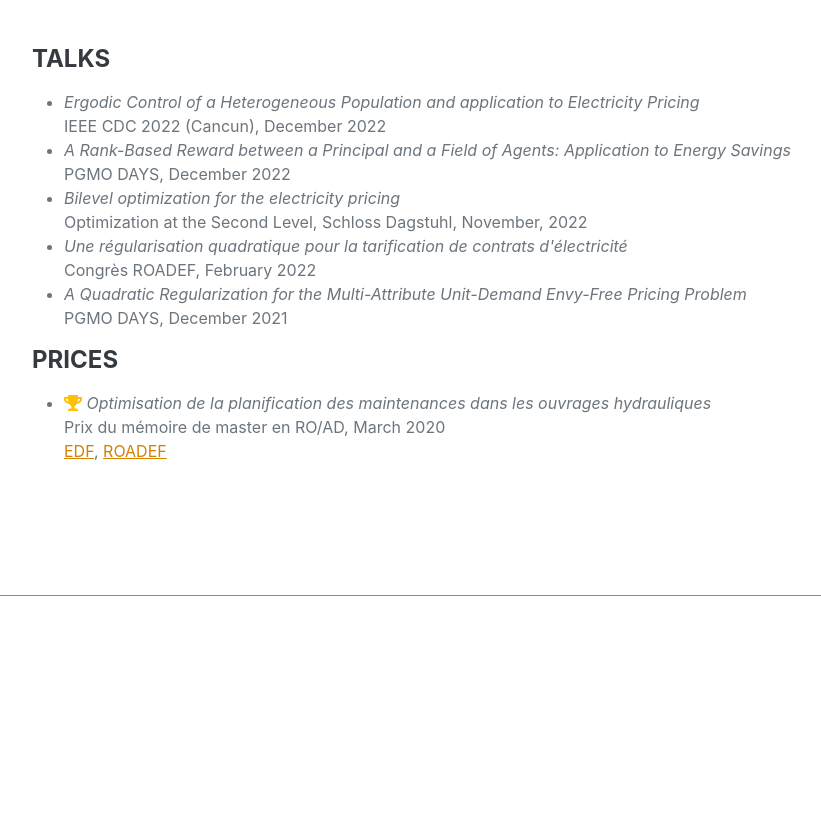
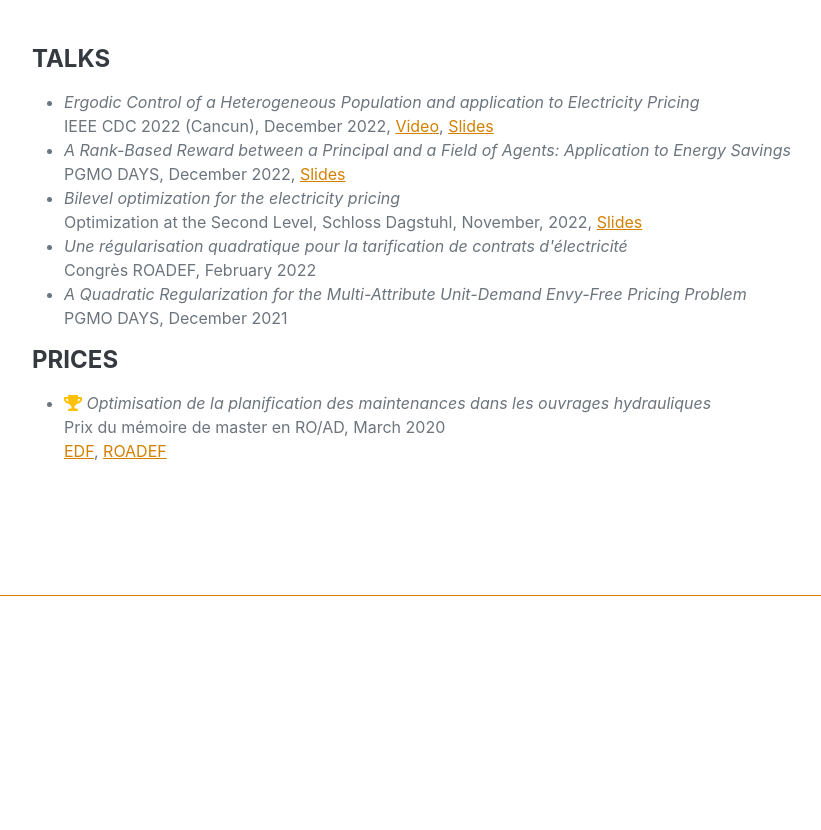
Before and after one commit to jacquq/jacquq.github.io, a plain HTML site: page index.html in a window 1280 px wide. Shown: the part 1807-2637 px from the top of the page, without its empty margins (256-1077 px from the left). Drawn offline with nearby package versions, Linux system fonts and the light colour scheme; a web font is replaced by a local one.

Commit message:
add slides

```diff
--- a/index.html
+++ b/index.html
@@ -112,15 +112,19 @@
                         <ul>
                             <li>
                                 <em>Ergodic Control of a Heterogeneous Population and application to Electricity Pricing</em>
-                                <br>IEEE CDC 2022 (Cancun), December 2022
+                                <br>IEEE CDC 2022 (Cancun), December 2022,
+                                <a href="https://drive.google.com/file/d/1-gkluCXlSkuY1ReR50CiTKWyTJxdoALC/view">Video</a>,
+                                <a href="./slides/cdc_beamer_jacquet.pdf" download>Slides</a>
                             </li>
                             <li>
                                 <em>A Rank-Based Reward between a Principal and a Field of Agents: Application to Energy Savings</em>
-                                <br>PGMO DAYS, December 2022
+                                <br>PGMO DAYS, December 2022,
+                                <a href="./slides/pgmo_beamer_jacquet.pdf" download>Slides</a>
                             </li>
                             <li>
                                 <em>Bilevel optimization for the electricity pricing</em>
-                                <br>Optimization at the Second Level, Schloss Dagstuhl, November, 2022
+                                <br>Optimization at the Second Level, Schloss Dagstuhl, November, 2022,
+                                <a href="./slides/dagstuhl_beamer_jacquet.pdf" download>Slides</a>
                             </li>
                             <li>
                                 <em>Une régularisation quadratique pour la tarification de contrats d'électricité</em>
```
Also changed, not shown: 3 other files.
